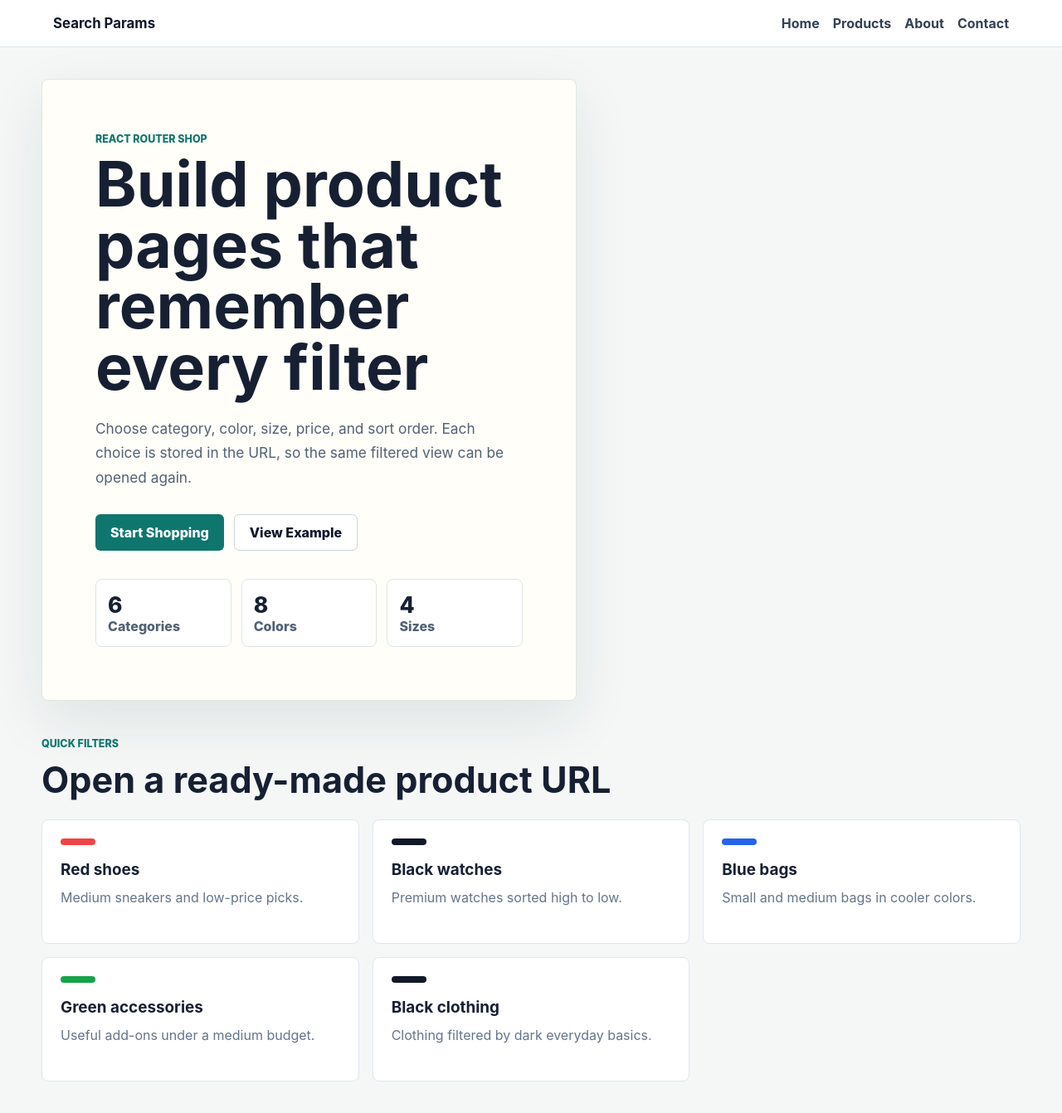
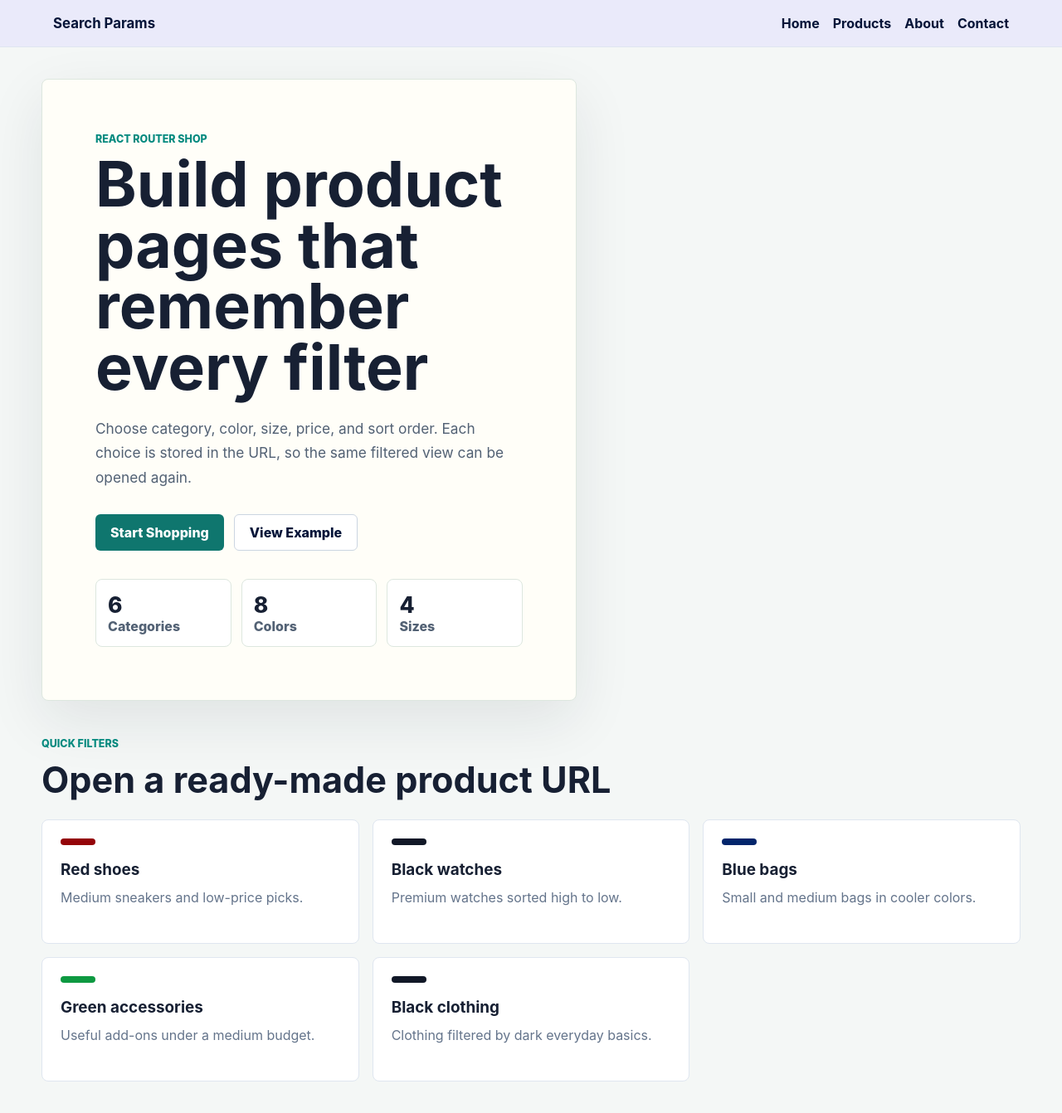
Before and after one commit to RadhikaKapoor383/learn-react-router, a React (Vite) app in the folder route-params/: page / in a window 1280 px wide. Shown: the top 1342 px of the page at 83% size. Built offline with nearby package versions, Linux system fonts and the light colour scheme.

Commit message:
update styles in SearchParam.css for improved color scheme

```diff
--- a/route-params/src/SearchParam.css
+++ b/route-params/src/SearchParam.css
@@ -21,12 +21,12 @@ a {
   justify-content: space-between;
   gap: 16px;
   padding: 18px clamp(18px, 5vw, 72px);
-  background: #ffffff;
+  background: #eaeafa;
   border-bottom: 1px solid #dfe6f0;
 }
 
 .navbar a {
-  color: #334155;
+  color: #041438;
   font-weight: 700;
 }
 
@@ -38,7 +38,7 @@ a {
 }
 
 .navbar .brand {
-  color: #0f172a;
+  color: #041438;
   font-size: 1.05rem;
 }
 
@@ -71,7 +71,7 @@ a {
 
 .eyebrow {
   margin: 0 0 10px;
-  color: #0f766e;
+  color: #058a7f;
   font-size: 0.78rem;
   font-weight: 800;
   letter-spacing: 0;
@@ -117,7 +117,7 @@ a {
 }
 
 .secondary-link {
-  color: #0f172a;
+  color: #041438;
   border: 1px solid #cbd5e1;
   background: #ffffff;
 }
@@ -195,11 +195,11 @@ a {
 }
 
 .preview-red {
-  background: #e5484d;
+  background: #940409;
 }
 
 .preview-blue {
-  background: #2f6fed;
+  background: #02256b;
 }
 
 .param-stack {
@@ -261,7 +261,7 @@ a {
 }
 
 .filter-card-red::before {
-  background: #ef4444;
+  background: #940409;
 }
 
 .filter-card-black::before {
@@ -269,11 +269,11 @@ a {
 }
 
 .filter-card-blue::before {
-  background: #2563eb;
+  background: #02256b;
 }
 
 .filter-card-green::before {
-  background: #16a34a;
+  background: #0e9941;
 }
 
 .filter-card h3 {
```
